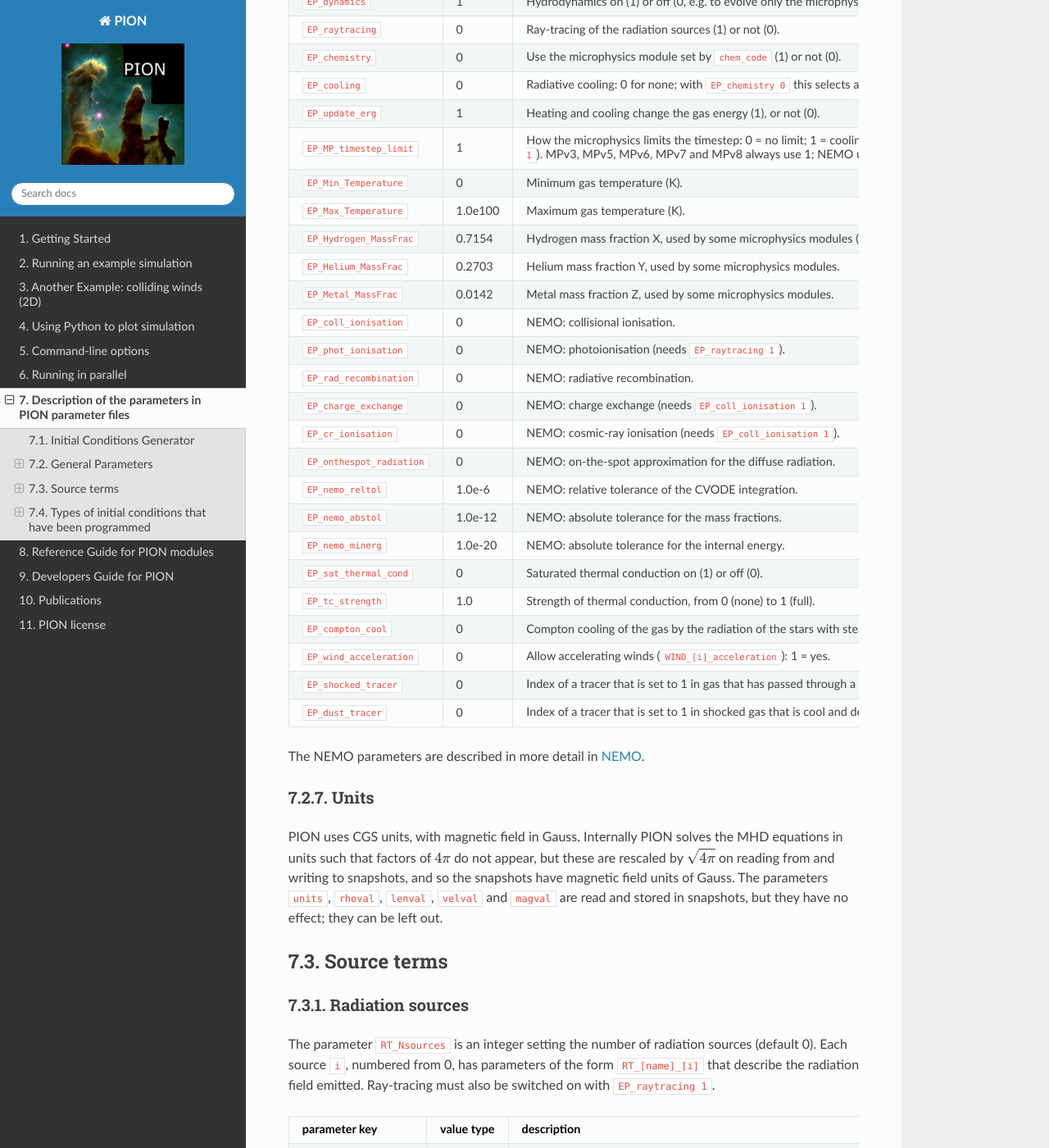
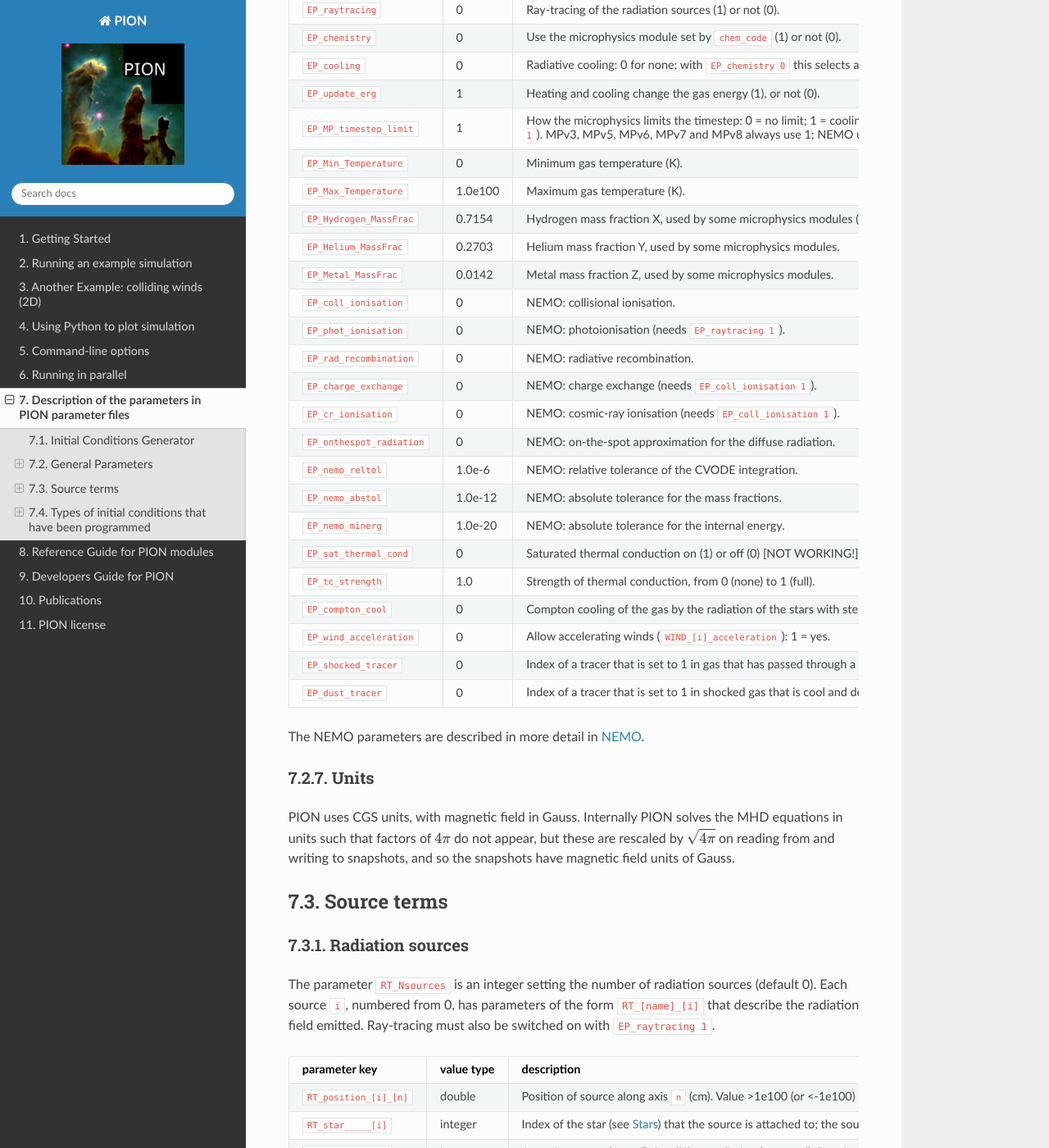
Before and after one commit to jmackey-astro/pion-docs, a Sphinx documentation site: the page built from docs/parameter-file.rst, in a window 1280 px wide and 1400 px high, scrolled down 6549 px. Shown: the whole window at 82% size. Built offline with Sphinx 7.4.7 and the Read the Docs theme 3.1.0, drawn with Linux system fonts in a browser that asks for light colours; some of the changed text lies outside the part shown.

Commit message:
JM: few updates to parameter files

```diff
--- a/docs/parameter-file.rst
+++ b/docs/parameter-file.rst
@@ -174,8 +174,6 @@ Parameter                 Type                Default           Description
 ``NG_refine_ZZ``          integer             1                 Refine in Z direction? (1 = yes)
 ========================  ==================  ================  =================================================================
 
-The parameters ``grid_aspect_ratio_XX``, ``grid_aspect_ratio_YY`` and ``grid_aspect_ratio_ZZ`` are read and stored in snapshots, but they are not used.
-
 
 .. _parameter-output:
 
@@ -292,7 +290,7 @@ Parameter                   Default      Description
 ``EP_Min_Temperature``      0            Minimum gas temperature (K).
 ``EP_Max_Temperature``      1.0e100      Maximum gas temperature (K).
 ``EP_Hydrogen_MassFrac``    0.7154       Hydrogen mass fraction X, used by some microphysics modules
-                                         (default from Asplund et al. 2009).
+                                         (default from Asplund et al. 2009) but not NEMO.
 ``EP_Helium_MassFrac``      0.2703       Helium mass fraction Y, used by some microphysics modules.
 ``EP_Metal_MassFrac``       0.0142       Metal mass fraction Z, used by some microphysics modules.
 ``EP_coll_ionisation``      0            NEMO: collisional ionisation.
@@ -304,16 +302,16 @@ Parameter                   Default      Description
 ``EP_nemo_reltol``          1.0e-6       NEMO: relative tolerance of the CVODE integration.
 ``EP_nemo_abstol``          1.0e-12      NEMO: absolute tolerance for the mass fractions.
 ``EP_nemo_minerg``          1.0e-20      NEMO: absolute tolerance for the internal energy.
-``EP_sat_thermal_cond``     0            Saturated thermal conduction on (1) or off (0).
+``EP_sat_thermal_cond``     0            Saturated thermal conduction on (1) or off (0) [NOT WORKING!].
 ``EP_tc_strength``          1.0          Strength of thermal conduction, from 0 (none) to 1 (full).
 ``EP_compton_cool``         0            Compton cooling of the gas by the radiation of the stars with
                                          stellar winds (1) or not (0).
 ``EP_wind_acceleration``    0            Allow accelerating winds (``WIND_[i]_acceleration``): 1 = yes.
 ``EP_shocked_tracer``       0            Index of a tracer that is set to 1 in gas that has passed through a
-                                         shock (0 = not used).  Needs ``EP_dust_tracer``.
+                                         shock (0 = not used).  See ``time_integrator.cpp``
 ``EP_dust_tracer``          0            Index of a tracer that is set to 1 in shocked gas that is cool and
                                          dense enough to form dust (0 = not used).  Needs
-                                         ``EP_shocked_tracer``.
+                                         ``EP_shocked_tracer``.  See ``time_integrator.cpp``
 ==========================  ===========  ======================================================================
 
 The NEMO parameters are described in more detail in :ref:`ref-nemo`.
@@ -324,8 +322,6 @@ Units
 
 PION uses CGS units, with magnetic field in Gauss.
 Internally PION solves the MHD equations in units such that factors of :math:`4\pi` do not appear, but these are rescaled by :math:`\sqrt{4\pi}` on reading from and writing to snapshots, and so the snapshots have magnetic field units of Gauss.
-The parameters ``units``, ``rhoval``, ``lenval``, ``velval`` and ``magval`` are read and stored in snapshots, but they have no effect; they can be left out.
-
 
 
 =====================================================
@@ -738,10 +734,11 @@ LaserAblationAxi
 
 Sets up a laser-ablation test for high-energy-density physics, in 2D cylindrical coordinates.
 Parameters: ``LASERAB_vel0``, ``LASERAB_rho0``, ``LASERAB_Dratio``, ``LASERAB_Pressure0``, ``LASERAB_Pratio``, ``LASERAB_BX0``.
-
+Note this has never been used for production calculations and should be treated as untested code.
 
 Jet
 -------------------------------------------------------------
 
 Sets up the ambient medium for a jet simulation (see `Jet inflow`_), with ``JETambRO``, ``JETambPG``, ``JETambVX``, ``JETambVY``, ``JETambVZ``, ``JETambBX``, ``JETambBY``, ``JETambBZ`` and ``JETambTR[n]``.
 The jet itself is set by ``JETradius`` (in grid cells), ``JETdensity``, ``JETpressure``, ``JETvelocity``, ``JET_Bax``, ``JET_Btor`` and ``JETjetTR[n]``.
+Note the caveat above, that the Jet initial conditions have not been tested since 2010, and were only used in code testing and development.
```
Also changed, not shown: other parts of docs/parameter-file.rst (+4 -4 lines).
